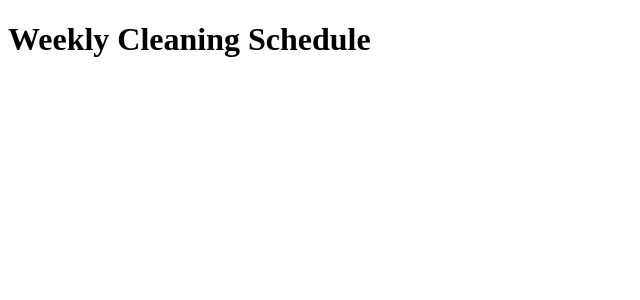
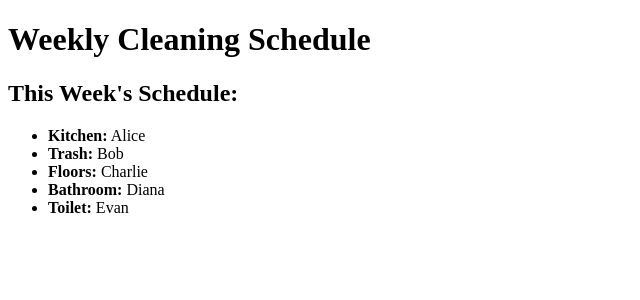
Before and after one commit to DanielRachev/scheduler, a React (Vite) app: page / in a window 1280 px wide. Shown: the top 300 px of the page, without its empty margins (0-640 px from the left). Built offline with nearby package versions, Linux system fonts and the light colour scheme.

Commit message:
feat: Add schedule calculator.

```diff
--- a/src/App.jsx
+++ b/src/App.jsx
@@ -1,9 +1,40 @@
 import './App.css'
+import { differenceInWeeks } from 'date-fns'
+
+const ROOMMATES = ['Alice', 'Bob', 'Charlie', 'Diana', 'Evan'];
+const TASKS = ['Kitchen', 'Trash', 'Floors', 'Bathroom', 'Toilet'];
+
+const START_DATE = new Date('2025-09-08');
+
+function getScheduleForDate(date) {
+  const weekOffset = differenceInWeeks(date, START_DATE);
+
+  const schedule = TASKS.map((task, index) => {
+    const roommateIndex = (index + weekOffset) % ROOMMATES.length;
+    const roommate = ROOMMATES[roommateIndex];
+    return { task, roommate };
+  });
+
+  return schedule;
+}
+
 
 function App() {
+  const today = new Date();
+  const currentSchedule = getScheduleForDate(today);
+
   return (
     <div className="App">
       <h1>Weekly Cleaning Schedule</h1>
+
+      <h2>This Week's Schedule:</h2>
+      <ul>
+        {currentSchedule.map(({ task, roommate }) => (
+          <li key={task}>
+            <strong>{task}:</strong> {roommate}
+          </li>
+        ))}
+      </ul>
     </div>
   )
 }
```
